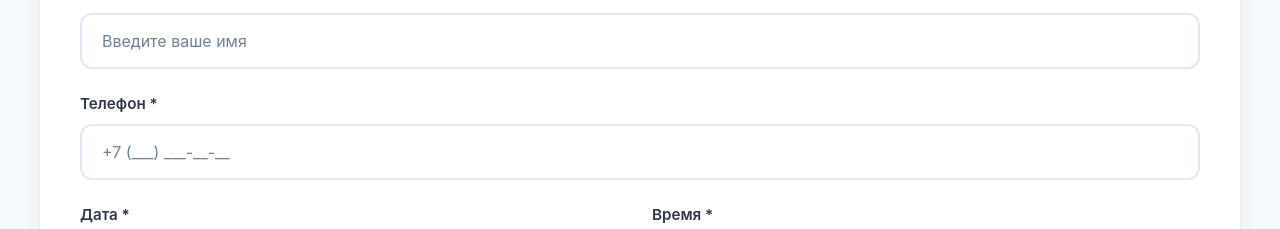
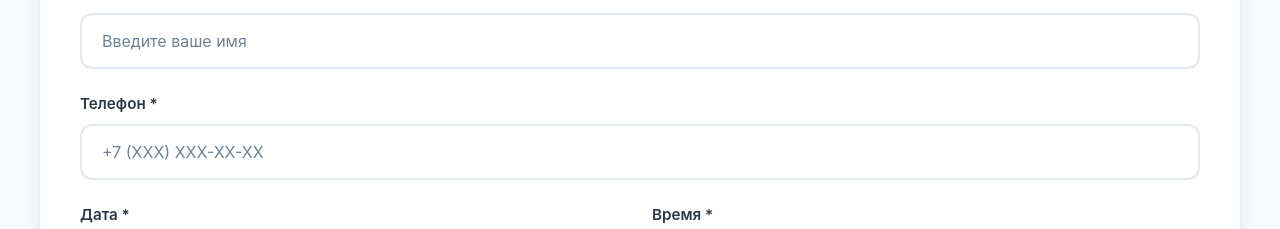
Before and after one commit to Equipoise7/Dental, a Vue app: page / in a window 1280 px wide. Shown: the part 4082-4311 px from the top of the page. Built offline with nearby package versions, Linux system fonts and the light colour scheme; no server answers.

Commit message:
refactor: новый подход к телефону - храним цифры, показываем форматированный вид

```diff
--- a/src/components/AppointmentForm.vue
+++ b/src/components/AppointmentForm.vue
@@ -6,12 +6,9 @@ import { usePhoneFormat } from '../composables/usePhoneFormat'
 const { t, tm } = useI18n()
 
 const {
-  PHONE_PREFIX,
-  PHONE_LENGTH,
   validatePhone,
-  handlePhoneInput: handlePhoneInputBase,
-  handlePhoneClick,
-  handlePhoneKeydown
+  handlePhoneInput,
+  formatPhoneDisplay
 } = usePhoneFormat()
 
 const formData = reactive({
@@ -23,6 +20,9 @@ const formData = reactive({
   comment: ''
 })
 
+// Computed для отображения отформатированного телефона
+const phoneDisplay = computed(() => formatPhoneDisplay(formData.phone))
+
 const services = computed(() => tm('appointment.services'))
 
 const isSubmitting = ref(false)
@@ -30,9 +30,8 @@ const showSuccess = ref(false)
 const serverUnavailable = ref(false)
 const containerEl = ref(null)
 
-// Обёртка для передачи formData в composable
-const handlePhoneInput = (event) => {
-  handlePhoneInputBase(event, formData)
+const handlePhoneInputWrapper = (event) => {
+  handlePhoneInput(event, formData)
 }
 
 const handleSubmit = async () => {
@@ -205,15 +204,15 @@ onUnmounted(() => {
         <label for="phone" class="form-label">{{ $t('appointment.phone') }} *</label>
         <input
           id="phone"
-          v-model="formData.phone"
-          @input="handlePhoneInput"
+          :value="phoneDisplay"
+          @input="handlePhoneInputWrapper"
           type="tel"
           class="form-input"
-          :placeholder="$t('appointment.phonePlaceholder')"
-          :maxlength="PHONE_LENGTH"
+          placeholder="+7 (XXX) XXX-XX-XX"
+          maxlength="18"
           required
           autocomplete="tel"
-          inputmode="tel"
+          inputmode="numeric"
         />
       </div>
 
--- a/src/composables/usePhoneFormat.js
+++ b/src/composables/usePhoneFormat.js
@@ -1,128 +1,110 @@
 /**
  * Composable для форматирования номера телефона
- * Формат: +7 (XXX) XXX-XX-XX
+ * Простой подход: храним только цифры, показываем отформатированный вид
  */
 export function usePhoneFormat() {
-  const PHONE_PREFIX = '+7 '
-  const PHONE_LENGTH = 18 // Полная длина отформатированного номера
+  const PHONE_PREFIX = '+7'
+  const PHONE_LENGTH = 18
 
   /**
-   * Форматирует номер телефона
-   * @param {string} value - Введённое значение
+   * Форматирует номер телефона для отображения
+   * @param {string} digits - Только цифры
    * @returns {string} - Отформатированный номер
    */
-  const formatPhone = (value) => {
-    // Удаляем все кроме цифр
-    let numbers = value.replace(/\D/g, '')
+  const formatPhoneDisplay = (digits) => {
+    if (!digits) return ''
 
-    // Убираем первую 7 или 8, оставляем только 10 цифр
-    if (numbers.startsWith('7') || numbers.startsWith('8')) {
-      numbers = numbers.substring(1)
+    let formatted = '+7'
+
+    if (digits.length > 0) {
+      formatted += ' (' + digits.substring(0, 3)
+      if (digits.length >= 3) {
+        formatted += ')'
+      }
     }
 
-    // Максимум 10 цифр
-    numbers = numbers.substring(0, 10)
-
-    // Форматируем
-    let formatted = '+7 '
-
-    if (numbers.length > 0) {
-      formatted += '(' + numbers.substring(0, 3)
+    if (digits.length > 3) {
+      formatted += ' ' + digits.substring(3, 6)
     }
 
-    if (numbers.length >= 3) {
-      formatted += ') '
+    if (digits.length > 6) {
+      formatted += '-' + digits.substring(6, 8)
     }
 
-    if (numbers.length > 3) {
-      formatted += numbers.substring(3, 6)
-    }
-
-    if (numbers.length > 6) {
-      formatted += '-' + numbers.substring(6, 8)
-    }
-
-    if (numbers.length > 8) {
-      formatted += '-' + numbers.substring(8, 10)
+    if (digits.length > 8) {
+      formatted += '-' + digits.substring(8, 10)
     }
 
     return formatted
   }
 
   /**
+   * Извлекает только цифры из строки
+   * @param {string} value - Введённое значение
+   * @returns {string} - Только цифры
+   */
+  const extractDigits = (value) => {
+    let digits = value.replace(/\D/g, '')
+    // Убираем первую 7 или 8
+    if (digits.startsWith('7') || digits.startsWith('8')) {
+      digits = digits.substring(1)
+    }
+    return digits.substring(0, 10)
+  }
+
+  /**
    * Валидация номера телефона
-   * @param {string} phone - Номер телефона
+   * @param {string} phone - Номер телефона (может быть отформатированным или только цифры)
    * @returns {boolean} - Валиден ли номер
    */
   const validatePhone = (phone) => {
-    const numbers = phone.replace(/\D/g, '')
-    return numbers.length === 10
+    const digits = extractDigits(phone)
+    return digits.length === 10
   }
 
   /**
-   * Обработчик ввода в поле телефона
+   * Обработчик ввода
    * @param {Event} event - Событие input
    * @param {Object} formData - Реактивный объект данных формы
    */
   const handlePhoneInput = (event, formData) => {
     const input = event.target
-    const cursorPosition = input.selectionStart
-    const oldValue = formData.phone || ''
-    const inputValue = input.value
+    const value = input.value
 
-    // Считаем количество цифр до курсора в старом значении
-    const digitsBeforeCursor = oldValue.substring(0, cursorPosition).replace(/\D/g, '').length
+    // Извлекаем цифры
+    const digits = extractDigits(value)
 
-    // Форматируем новое значение
-    const formatted = formatPhone(inputValue)
-    formData.phone = formatted
+    // Сохраняем только цифры
+    formData.phone = digits
 
-    // Восстанавливаем позицию курсора
-    setTimeout(() => {
-      // Находим позицию курсора по количеству цифр
-      let newPosition = 0
-      let digitCount = 0
-
-      for (let i = 0; i < formatted.length; i++) {
-        if (digitCount === digitsBeforeCursor) {
-          newPosition = i
-          break
-        }
-        if (/\d/.test(formatted[i])) {
-          digitCount++
-        }
-      }
-
-      // Если курсор должен быть в конце
-      if (digitCount === digitsBeforeCursor) {
-        newPosition = formatted.length
-      }
-
-      input.setSelectionRange(newPosition, newPosition)
-    }, 0)
+    // Показываем отформатированный вид
+    input.value = formatPhoneDisplay(digits)
   }
 
   /**
-   * Обработчик клика/фокуса - не требуется
+   * Форматирует номер для отправки на сервер
+   * @param {string} digits - Только цифры
+   * @returns {string} - +7XXXXXXXXXX
    */
-  const handlePhoneClick = () => {
-    // Пустая функция для обратной совместимости
+  const formatPhoneForServer = (digits) => {
+    return '+7' + digits
   }
 
-  /**
-   * Обработчик нажатия клавиш - не требуется
-   */
-  const handlePhoneKeydown = () => {
-    // Пустая функция для обратной совместимости
-  }
+  // Пустые функции для обратной совместимости
+  const handlePhoneClick = () => {}
+  const handlePhoneKeydown = () => {}
+  const formatPhone = formatPhoneDisplay
 
   return {
     PHONE_PREFIX,
     PHONE_LENGTH,
     formatPhone,
+    formatPhoneDisplay,
+    extractDigits,
     validatePhone,
     handlePhoneInput,
     handlePhoneClick,
-    handlePhoneKeydown
+    handlePhoneKeydown,
+    formatPhoneForServer
   }
 }
```
